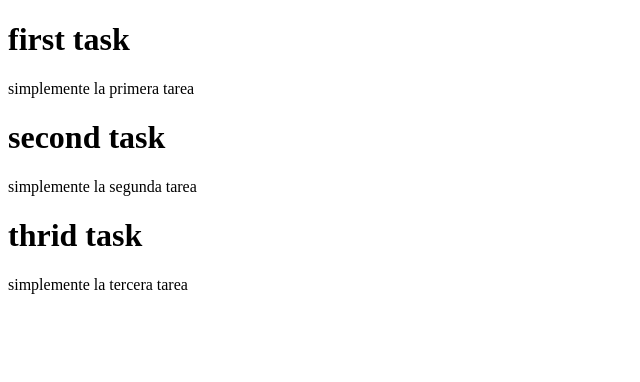
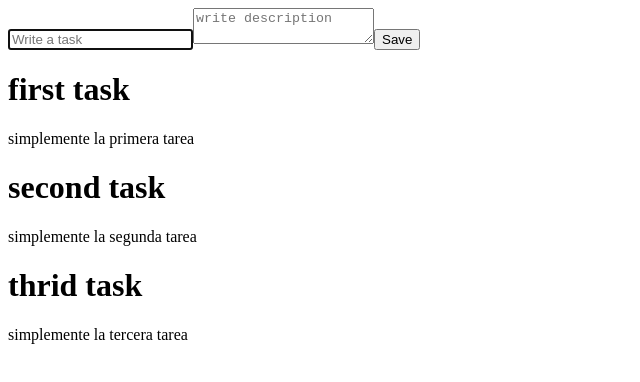
Before and after one commit to EstoesMoises/ReactTakeNotes, a React (Vite) app: page / in a window 1280 px wide. Shown: the top 382 px of the page, without its empty margins (0-640 px from the left). Built offline with nearby package versions, Linux system fonts and the light colour scheme.

Commit message:
logic for adding tasks

```diff
--- a/src/App.jsx
+++ b/src/App.jsx
@@ -1,11 +1,29 @@
-import TaskList from "./TaskList";
+import TaskList from "./components/TaskList";
+import TaskForm from "./components/TaskForm";
+import { tasks as data } from "./data/tasks";
+import { useState, useEffect } from "react";
 
-function HolaMundo() {
+function App() {
+  const [tasks, setTasks] = useState([]);
+
+  useEffect(() => {
+    setTasks(data);
+  }, []);
+
+  function createTask(task) {
+    setTasks([...tasks, {
+      title: task.title,
+      id: tasks.length,
+      description: task.description
+    }]);
+  }
+
   return (
-    <div>
-      <TaskList />
-    </div>
+    <>
+      <TaskForm createTask={createTask}/>
+      <TaskList tasks={tasks} />
+    </>
   );
 }
 
-export default HolaMundo;
+export default App;
--- a/src/TaskList.jsx
+++ /dev/null
@@ -1,27 +0,0 @@
-import { tasks as data } from "./tasks";
-import { useState, useEffect } from "react";
-
-function TaskList() {
-  const [tasks, setTasks] = useState([]);
-
-  useEffect(() => {
-    setTasks(data)
-  }, []);
-
-
-  if (tasks.length === 0) {
-    return <h1>No hay tareas</h1>
-  }
-  return (
-    <div>
-      {tasks.map((task) => (
-        <div key={task.id}>
-            <h1>{task.title}</h1>
-            <p>{task.description}</p>
-        </div>
-      ))}
-    </div>
-  );
-}
-
-export default TaskList;
--- /dev/null
+++ b/src/components/TaskCard.jsx
@@ -0,0 +1,8 @@
+export default function TaskCard({ task }) {
+  return (
+    <div>
+      <h1>{task.title}</h1>
+      <p>{task.description}</p>
+    </div>
+  );
+}
--- /dev/null
+++ b/src/components/TaskForm.jsx
@@ -0,0 +1,35 @@
+import { useState } from "react";
+
+function TaskForm({ createTask }) {
+  const [title, setTitle] = useState("");
+  const [description, setDescription] = useState("");
+
+  const handleSubmit = (e) => {
+    e.preventDefault();
+    createTask({
+      title,
+      description,
+    });
+    setTitle("");
+    setDescription("");
+  };
+
+  return (
+    <form onSubmit={handleSubmit}>
+      <input
+        autoFocus
+        placeholder="Write a task"
+        onChange={(e) => setTitle(e.target.value)}
+        value={title}
+      />
+      <textarea
+        placeholder="write description"
+        onChange={(e) => setDescription(e.target.value)}
+        value={description}
+      ></textarea>
+      <button>Save</button>
+    </form>
+  );
+}
+
+export default TaskForm;
--- /dev/null
+++ b/src/components/TaskList.jsx
@@ -0,0 +1,16 @@
+import TaskCard from "./TaskCard";
+
+function TaskList({ tasks }) {
+  if (tasks.length === 0) {
+    return <h1>No hay tareas</h1>;
+  }
+  return (
+    <div>
+      {tasks.map((task) => (
+        <TaskCard key={task.id} task={task} />
+      ))}
+    </div>
+  );
+}
+
+export default TaskList;
```
Also changed, not shown: src/data/tasks.js (renamed from src/tasks.js).
